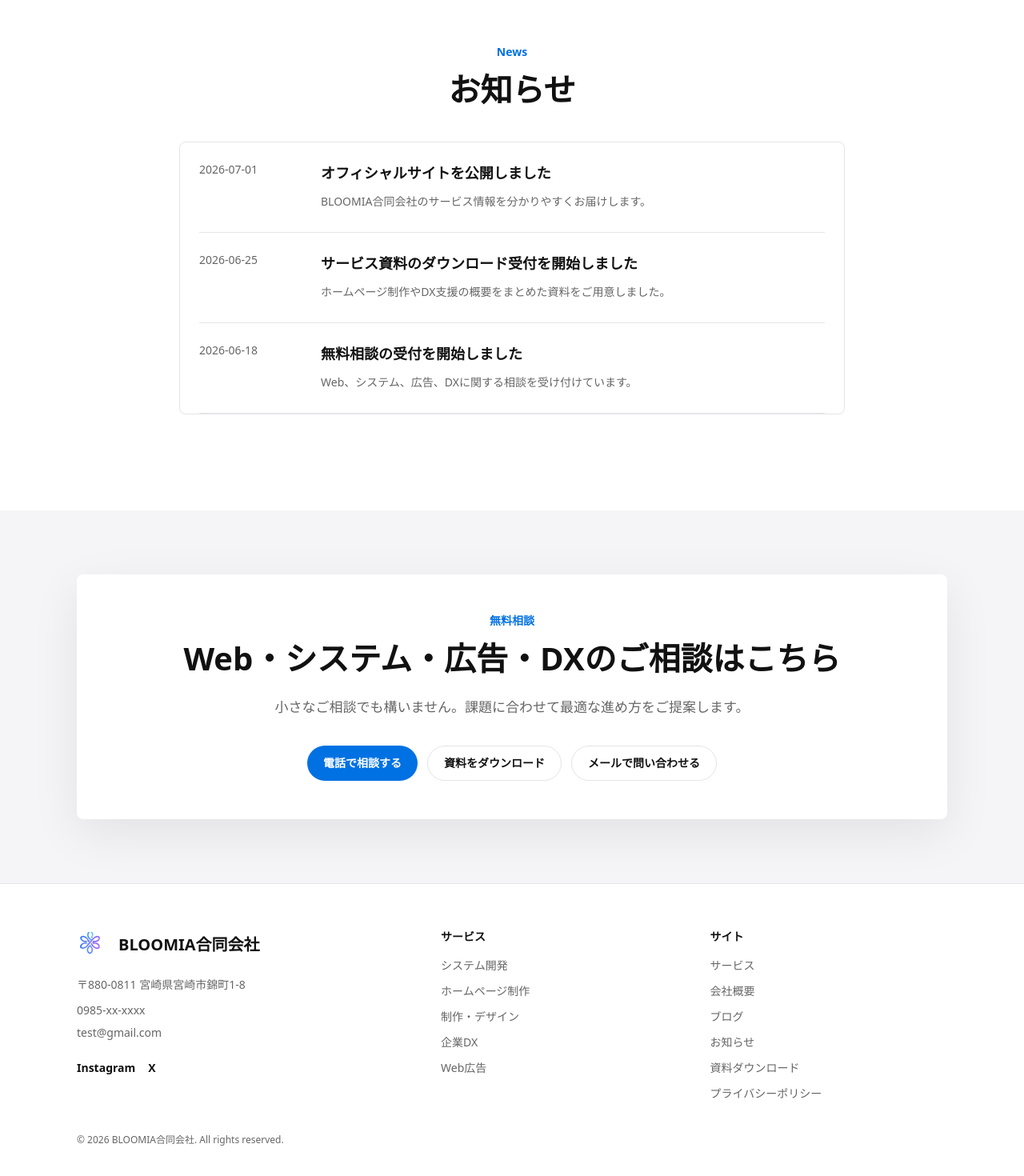
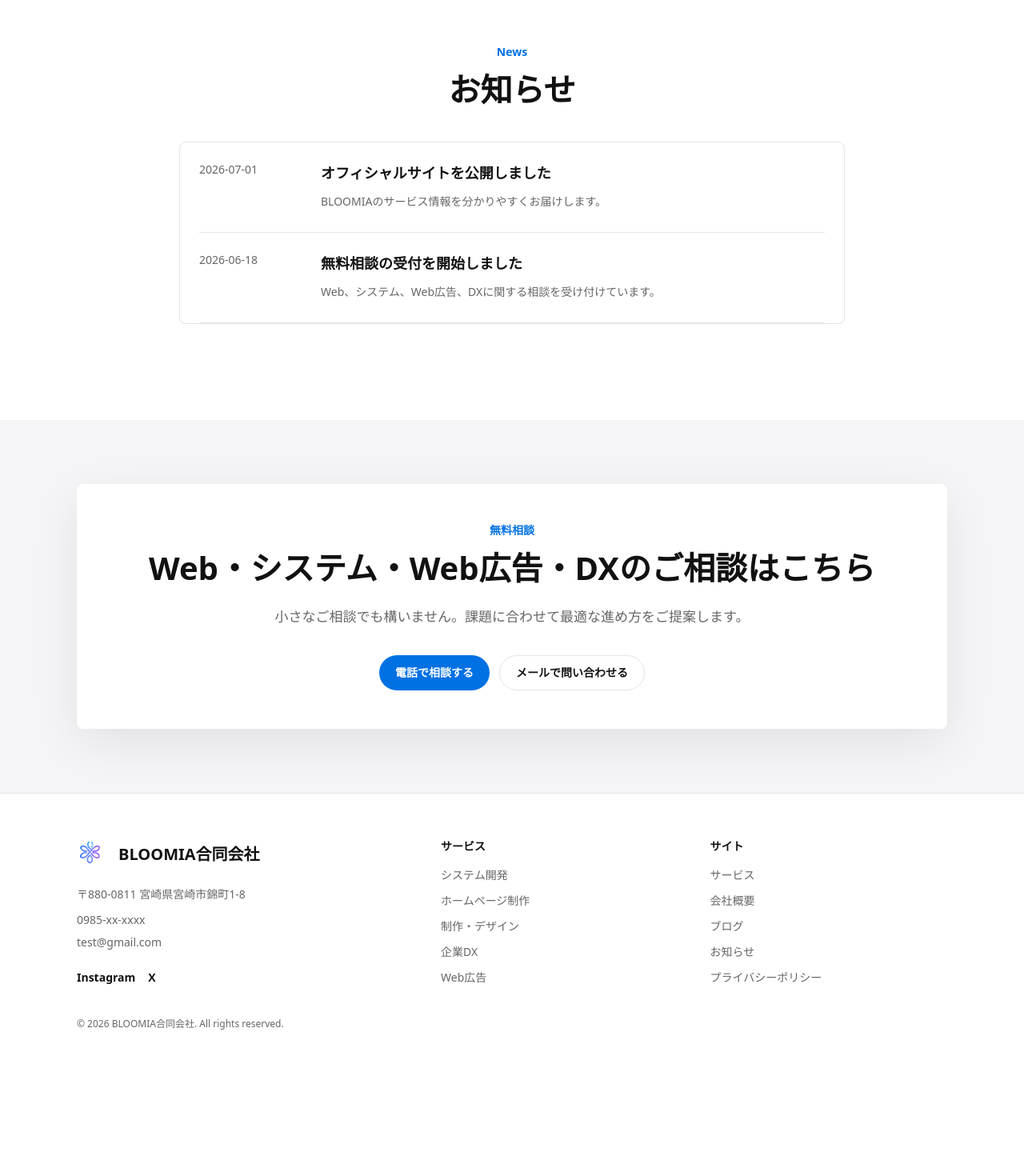
Before and after one commit to iwamitsuco/officialSite, a Next.js app: page /news in a window 1280 px wide. Shown: the part 182-1652 px from the top of the page at 80% size. After the commit the page ends 1518 px from the top, so only its background shows below. Built offline with nearby package versions, Linux system fonts and the light colour scheme.

Commit message:
Hide download CTAs

```diff
--- a/app/sitemap.ts
+++ b/app/sitemap.ts
@@ -5,7 +5,7 @@ import { services } from "@/data/services";
 import { siteConfig } from "@/lib/site-config";
 
 export default function sitemap(): MetadataRoute.Sitemap {
-  const staticPaths = ["/", "/services", "/blog", "/news", "/download", "/contact", "/company", "/privacy"];
+  const staticPaths = ["/", "/services", "/blog", "/news", "/contact", "/company", "/privacy"];
   const servicePaths = services.map((service) => `/services/${service.slug}`);
   const blogPaths = blogPosts.map((post) => `/blog/${post.slug}`);
   const newsPaths = newsPosts.map((post) => `/news/${post.slug}`);
--- a/components/layout/Footer.tsx
+++ b/components/layout/Footer.tsx
@@ -1,7 +1,7 @@
 import Image from "next/image";
 import Link from "next/link";
+import { services } from "@/data/services";
 import { navLinks, siteConfig } from "@/lib/site-config";
-import { services } from "@/data/services";
 
 export function Footer() {
   return (
@@ -62,11 +62,6 @@ export function Footer() {
               </li>
             ))}
             <li>
-              <Link className="hover:text-apple-blue" href="/download">
-                資料ダウンロード
-              </Link>
-            </li>
-            <li>
               <Link className="hover:text-apple-blue" href="/privacy">
                 プライバシーポリシー
               </Link>
--- a/components/layout/Header.tsx
+++ b/components/layout/Header.tsx
@@ -3,8 +3,8 @@
 import Image from "next/image";
 import Link from "next/link";
 import { useEffect, useState } from "react";
+import { SearchBox } from "@/components/search/SearchBox";
 import { Button } from "@/components/ui/Button";
-import { SearchBox } from "@/components/search/SearchBox";
 import { navLinks, siteConfig } from "@/lib/site-config";
 
 export function Header() {
@@ -51,9 +51,6 @@ export function Header() {
 
         <div className="hidden items-center gap-2 lg:flex">
           <SearchBox compact />
-          <Button href="/download" variant="secondary">
-            資料DL
-          </Button>
           <Button href="/contact">無料相談</Button>
         </div>
 
@@ -110,11 +107,8 @@ export function Header() {
               ))}
             </nav>
             <div className="mt-8 grid gap-3">
-              <Button href="/download" variant="secondary" onClick={() => setOpen(false)}>
-                資料をダウンロード
-              </Button>
               <Button href="/contact" onClick={() => setOpen(false)}>
-                無料で相談する
+                無料相談
               </Button>
             </div>
           </div>
--- a/components/sections/CTASection.tsx
+++ b/components/sections/CTASection.tsx
@@ -8,16 +8,13 @@ export function CTASection() {
         <div className="rounded-lg bg-white p-6 text-center shadow-soft md:p-12">
           <p className="eyebrow">無料相談</p>
           <h2 className="mt-3 text-3xl font-semibold leading-tight md:text-[40px]">
-            Web・システム・広告・DXのご相談はこちら
+            Web・システム・Web広告・DXのご相談はこちら
           </h2>
           <p className="lead mx-auto mt-5 max-w-2xl">
             小さなご相談でも構いません。課題に合わせて最適な進め方をご提案します。
           </p>
           <div className="mt-8 flex flex-col justify-center gap-3 sm:flex-row">
             <Button href={siteConfig.telLink}>電話で相談する</Button>
-            <Button href="/download" variant="secondary">
-              資料をダウンロード
-            </Button>
             <Button href="/contact" variant="secondary">
               メールで問い合わせる
             </Button>
--- a/components/ui/Button.tsx
+++ b/components/ui/Button.tsx
@@ -8,6 +8,10 @@ type ButtonProps = AnchorHTMLAttributes<HTMLAnchorElement> & {
 };
 
 export function Button({ href, children, variant = "primary", className = "", ...props }: ButtonProps) {
+  if (href === "/download") {
+    return null;
+  }
+
   const base = "inline-flex min-h-11 items-center justify-center rounded-full px-5 py-2.5 text-sm font-semibold transition focus-visible:outline focus-visible:outline-2 focus-visible:outline-offset-2";
   const variants = {
     primary: "bg-apple-blue text-white hover:bg-apple-hover focus-visible:outline-apple-blue",
--- a/data/news.ts
+++ b/data/news.ts
@@ -4,22 +4,21 @@ export const newsPosts: NewsPost[] = [
   {
     slug: "official-site-open",
     title: "オフィシャルサイトを公開しました",
-    description: "BLOOMIA合同会社のサービス情報を分かりやすくお届けします。",
-    body: ["このたび、BLOOMIA合同会社のオフィシャルサイトを公開しました。", "サービス情報やお知らせを随時更新していきます。"],
+    description: "BLOOMIAのサービス情報を分かりやすくお届けします。",
+    body: [
+      "BLOOMIAのオフィシャルサイトを公開しました。",
+      "サービス情報やお知らせを随時更新していきます。"
+    ],
     publishedAt: "2026-07-01"
-  },
-  {
-    slug: "download-start",
-    title: "サービス資料のダウンロード受付を開始しました",
-    description: "ホームページ制作やDX支援の概要をまとめた資料をご用意しました。",
-    body: ["サービス資料のダウンロード受付を開始しました。", "検討段階の方もお気軽にご利用ください。"],
-    publishedAt: "2026-06-25"
   },
   {
     slug: "consultation-start",
     title: "無料相談の受付を開始しました",
-    description: "Web、システム、広告、DXに関する相談を受け付けています。",
-    body: ["無料相談の受付を開始しました。", "小さなご相談でも、課題に合わせて進め方をご提案します。"],
+    description: "Web、システム、Web広告、DXに関する相談を受け付けています。",
+    body: [
+      "無料相談の受付を開始しました。",
+      "小さなご相談でも、課題に合わせて進め方をご提案します。"
+    ],
     publishedAt: "2026-06-18"
   }
 ];
```
